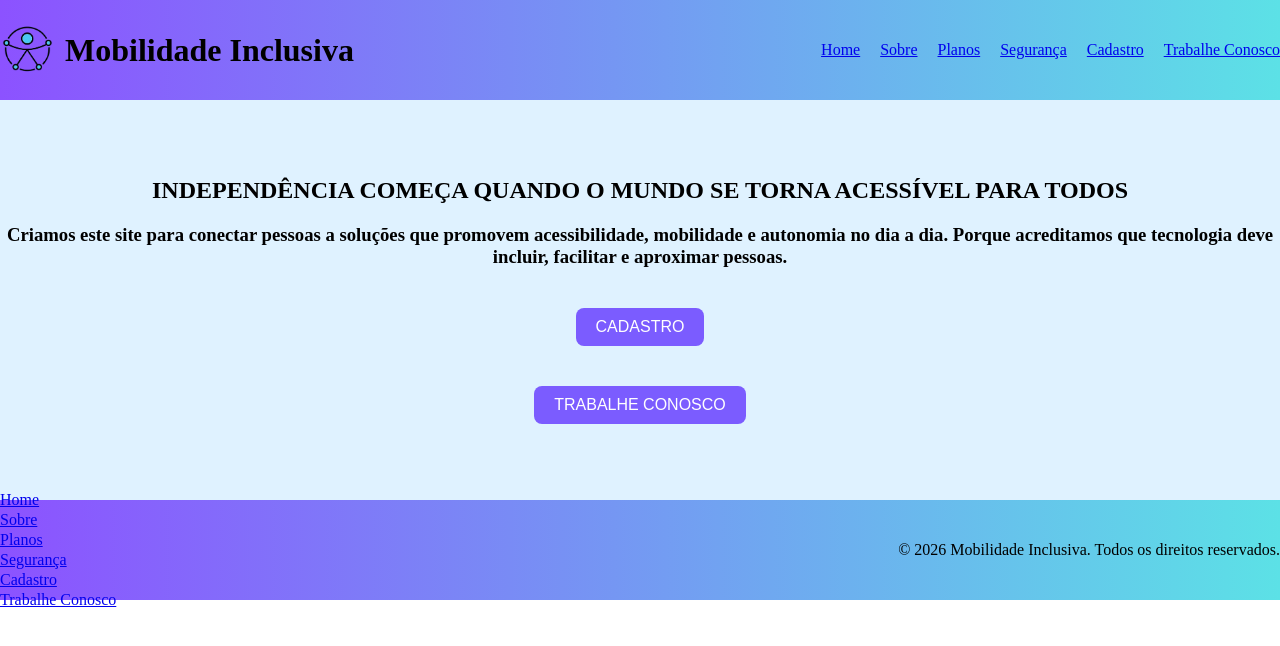
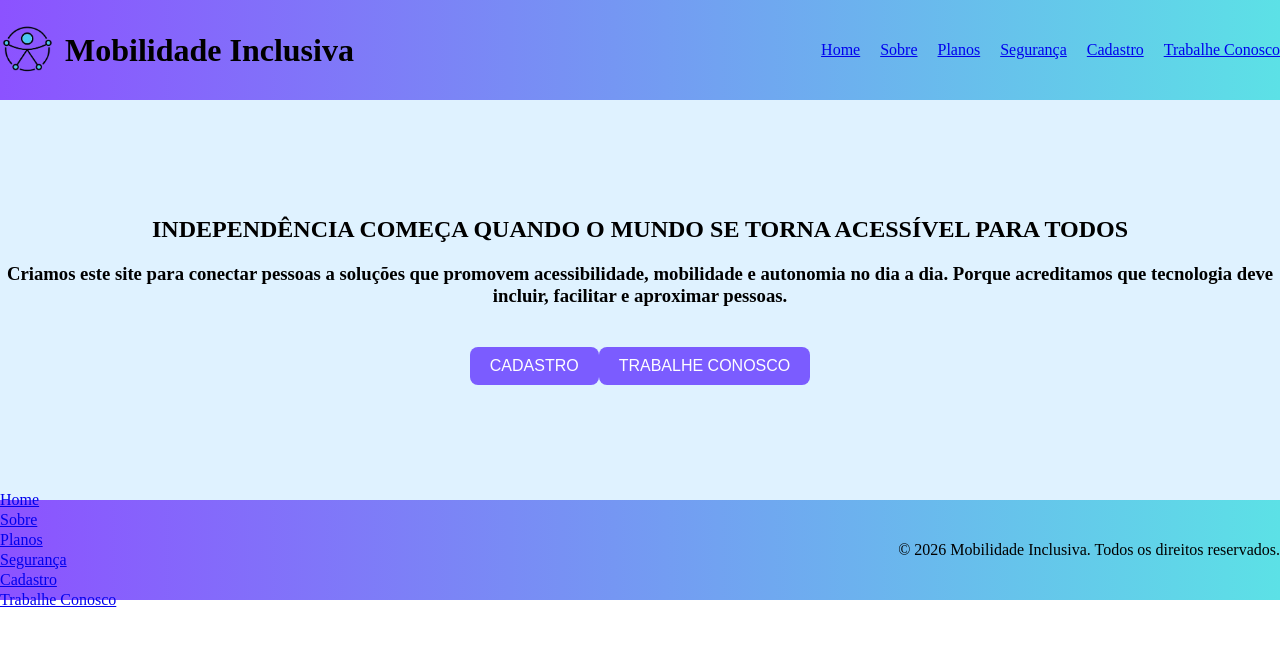
Before and after one commit to gabriellicabral/Projeto-de-desenvolvimento-Front-End, a React (Vite) app in the folder landingpage/: page /Home in a window 1280 px wide. Shown: the top 646 px of the page. Built offline with nearby package versions, Linux system fonts and the light colour scheme.

Commit message:
estilizando os botões da home

```diff
--- a/landingpage/src/index.css
+++ b/landingpage/src/index.css
@@ -104,6 +104,11 @@ e define box-sizing para facilitar o controle de tamanho dos elementos */
   cursor: pointer;
 }
 
+.divbuttonhome{
+  display: flex;
+  flex-direction: row;
+}
+
 
 /* ================= SOBRE ================= */
 
--- a/landingpage/src/pages/Home.jsx
+++ b/landingpage/src/pages/Home.jsx
@@ -34,6 +34,7 @@ function Home(){
             seguida do href que é o caminho para a página de cadastro.
             Essa navegação será executada ao clicar no button */}
 
+<div className="divbuttonhome">
             <a href="/cadastro">
 
                 {/* Botão que leva o usuário para a página de cadastro */}
@@ -41,11 +42,12 @@ function Home(){
                     CADASTRO
                 </button>
                 </a>
-                <a href="">
+                <a href="/trabalheconosco">
                 <button className="buttonhome">
                     TRABALHE CONOSCO
                 </button>
                 </a>
+                </div>
 
 
 
```
